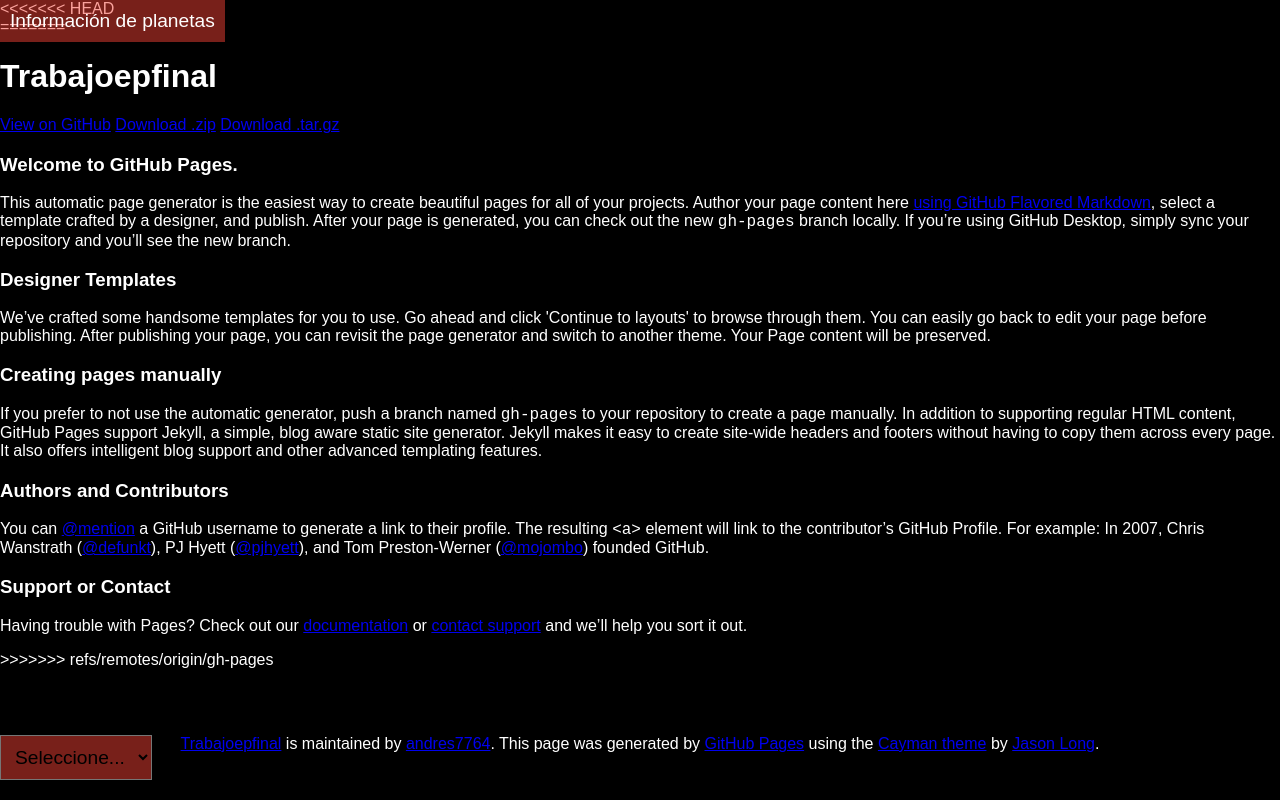
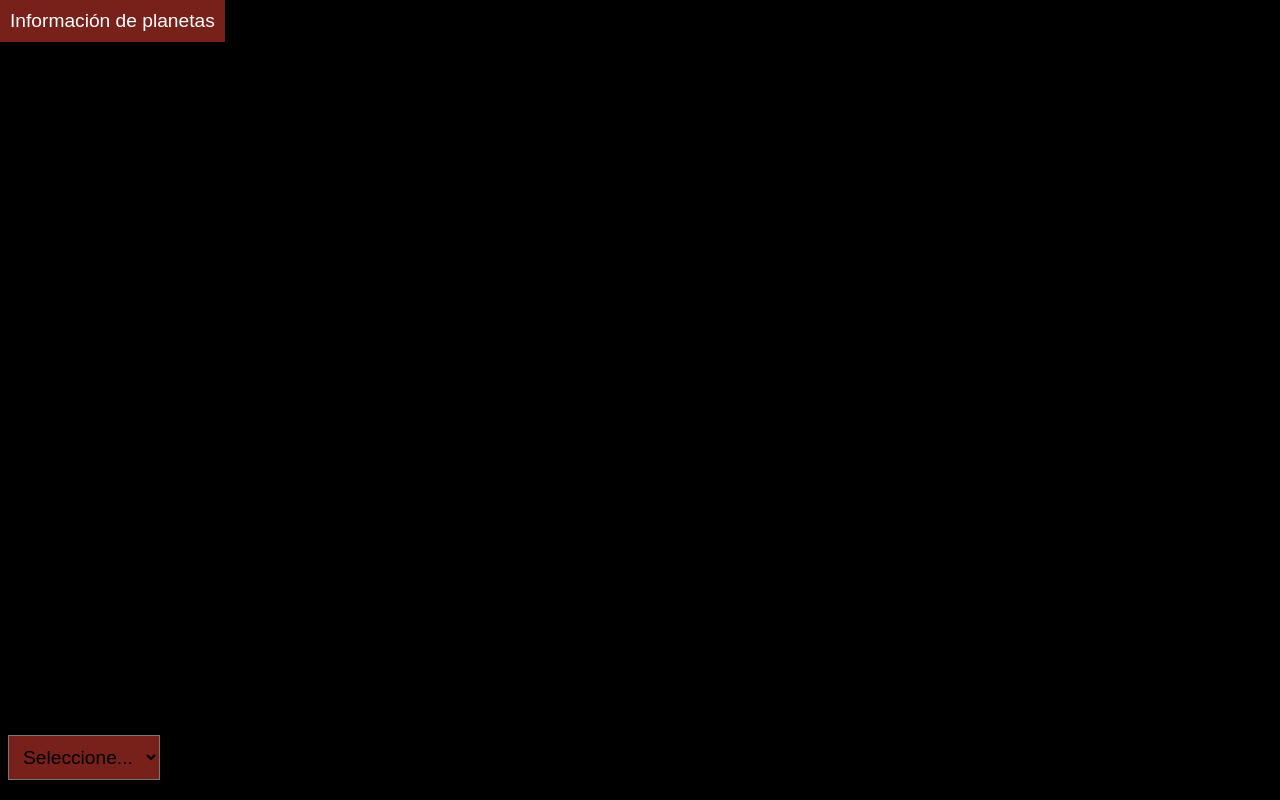
Before and after one commit to andres7764/finalEP01, a plain HTML site: page index.html in a window 1280 px wide. Drawn offline with nearby package versions, Linux system fonts and the light colour scheme.

Commit message:
Update index.html

```diff
--- a/index.html
+++ b/index.html
@@ -1,5 +1,4 @@
 <!DOCTYPE html>
-<<<<<<< HEAD
 <html lang="en">
 <head>
     <meta charset="UTF-8">
@@ -28,61 +27,4 @@
 	<script src = "js/script.js"></script>
 	<script src = "js/responsivevoice.js"></script>
 	<script src = "js/sweetalert.min.js"></script>
-=======
-<html lang="en-us">
-  <head>
-    <meta charset="UTF-8">
-    <title>Trabajoepfinal by andres7764</title>
-    <meta name="viewport" content="width=device-width, initial-scale=1">
-    <link rel="stylesheet" type="text/css" href="stylesheets/normalize.css" media="screen">
-    <link href='https://fonts.googleapis.com/css?family=Open+Sans:400,700' rel='stylesheet' type='text/css'>
-    <link rel="stylesheet" type="text/css" href="stylesheets/stylesheet.css" media="screen">
-    <link rel="stylesheet" type="text/css" href="stylesheets/github-light.css" media="screen">
-  </head>
-  <body>
-    <section class="page-header">
-      <h1 class="project-name">Trabajoepfinal</h1>
-      <h2 class="project-tagline"></h2>
-      <a href="https://github.com/andres7764/trabajoEPfinal" class="btn">View on GitHub</a>
-      <a href="https://github.com/andres7764/trabajoEPfinal/zipball/master" class="btn">Download .zip</a>
-      <a href="https://github.com/andres7764/trabajoEPfinal/tarball/master" class="btn">Download .tar.gz</a>
-    </section>
-
-    <section class="main-content">
-      <h3>
-<a id="welcome-to-github-pages" class="anchor" href="#welcome-to-github-pages" aria-hidden="true"><span aria-hidden="true" class="octicon octicon-link"></span></a>Welcome to GitHub Pages.</h3>
-
-<p>This automatic page generator is the easiest way to create beautiful pages for all of your projects. Author your page content here <a href="https://guides.github.com/features/mastering-markdown/">using GitHub Flavored Markdown</a>, select a template crafted by a designer, and publish. After your page is generated, you can check out the new <code>gh-pages</code> branch locally. If you’re using GitHub Desktop, simply sync your repository and you’ll see the new branch.</p>
-
-<h3>
-<a id="designer-templates" class="anchor" href="#designer-templates" aria-hidden="true"><span aria-hidden="true" class="octicon octicon-link"></span></a>Designer Templates</h3>
-
-<p>We’ve crafted some handsome templates for you to use. Go ahead and click 'Continue to layouts' to browse through them. You can easily go back to edit your page before publishing. After publishing your page, you can revisit the page generator and switch to another theme. Your Page content will be preserved.</p>
-
-<h3>
-<a id="creating-pages-manually" class="anchor" href="#creating-pages-manually" aria-hidden="true"><span aria-hidden="true" class="octicon octicon-link"></span></a>Creating pages manually</h3>
-
-<p>If you prefer to not use the automatic generator, push a branch named <code>gh-pages</code> to your repository to create a page manually. In addition to supporting regular HTML content, GitHub Pages support Jekyll, a simple, blog aware static site generator. Jekyll makes it easy to create site-wide headers and footers without having to copy them across every page. It also offers intelligent blog support and other advanced templating features.</p>
-
-<h3>
-<a id="authors-and-contributors" class="anchor" href="#authors-and-contributors" aria-hidden="true"><span aria-hidden="true" class="octicon octicon-link"></span></a>Authors and Contributors</h3>
-
-<p>You can <a href="https://help.github.com/articles/basic-writing-and-formatting-syntax/#mentioning-users-and-teams" class="user-mention">@mention</a> a GitHub username to generate a link to their profile. The resulting <code>&lt;a&gt;</code> element will link to the contributor’s GitHub Profile. For example: In 2007, Chris Wanstrath (<a href="https://github.com/defunkt" class="user-mention">@defunkt</a>), PJ Hyett (<a href="https://github.com/pjhyett" class="user-mention">@pjhyett</a>), and Tom Preston-Werner (<a href="https://github.com/mojombo" class="user-mention">@mojombo</a>) founded GitHub.</p>
-
-<h3>
-<a id="support-or-contact" class="anchor" href="#support-or-contact" aria-hidden="true"><span aria-hidden="true" class="octicon octicon-link"></span></a>Support or Contact</h3>
-
-<p>Having trouble with Pages? Check out our <a href="https://help.github.com/pages">documentation</a> or <a href="https://github.com/contact">contact support</a> and we’ll help you sort it out.</p>
-
-      <footer class="site-footer">
-        <span class="site-footer-owner"><a href="https://github.com/andres7764/trabajoEPfinal">Trabajoepfinal</a> is maintained by <a href="https://github.com/andres7764">andres7764</a>.</span>
-
-        <span class="site-footer-credits">This page was generated by <a href="https://pages.github.com">GitHub Pages</a> using the <a href="https://github.com/jasonlong/cayman-theme">Cayman theme</a> by <a href="https://twitter.com/jasonlong">Jason Long</a>.</span>
-      </footer>
-
-    </section>
-
-
-  </body>
->>>>>>> refs/remotes/origin/gh-pages
 </html>
```
